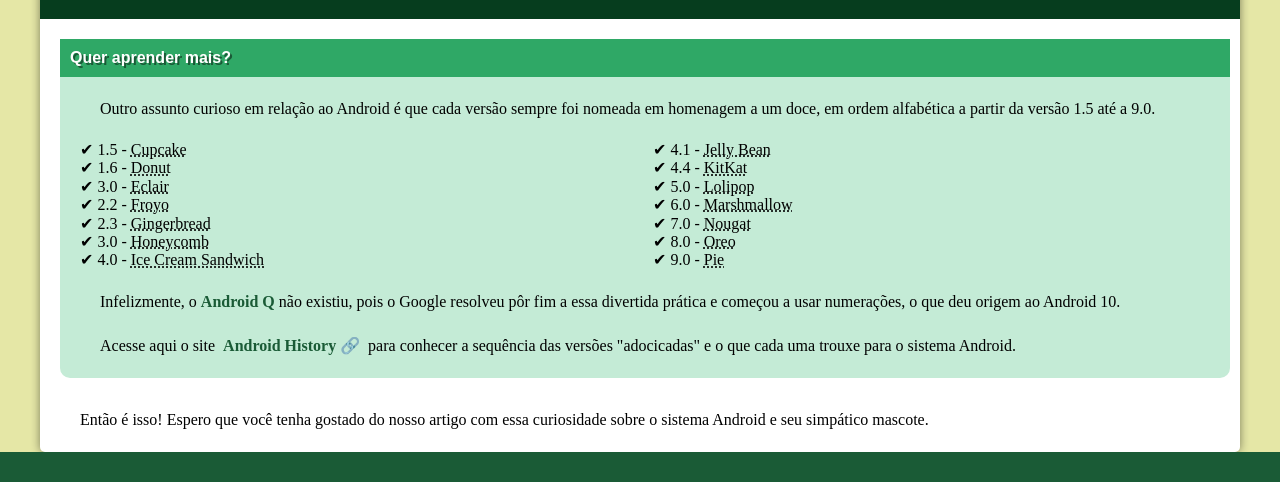
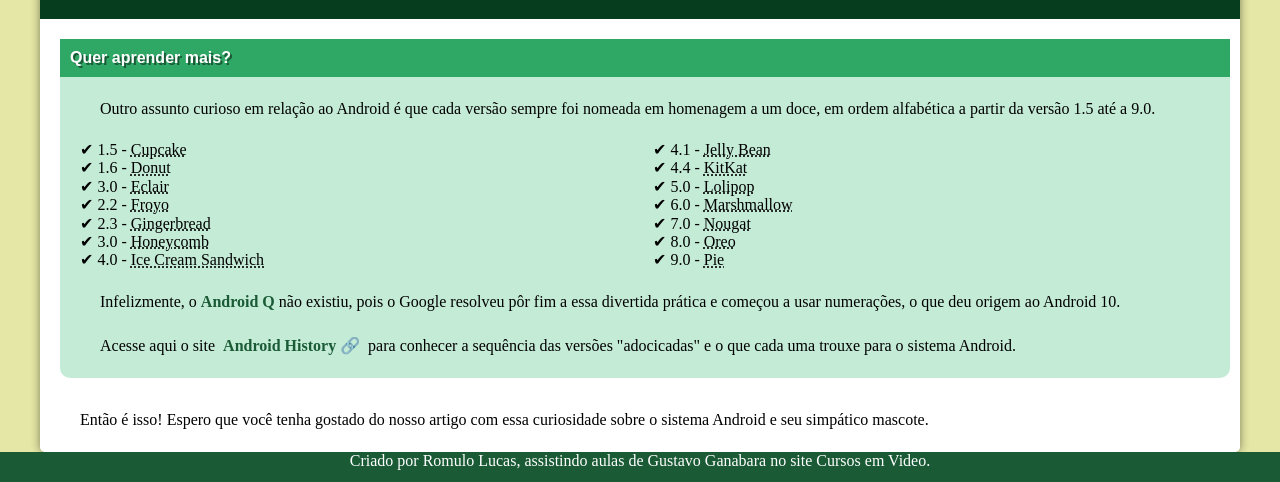
Before and after one commit to Romulo-Lucas/android, a plain HTML site: page index.html in a window 1280 px wide. Shown: the part 2495-2977 px from the top of the page. Drawn offline with nearby package versions, Linux system fonts and the light colour scheme.

Commit message:
Update index.html

```diff
--- a/index.html
+++ b/index.html
@@ -119,7 +119,9 @@
         </article>
      </main>
     <footer class="rodape">
-
+        <p>
+            Criado por Romulo Lucas, assistindo aulas de Gustavo Ganabara no site Cursos em Video.
+        </p>
     </footer>
 </body>
 </html>
```
